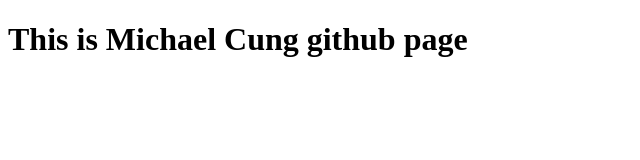
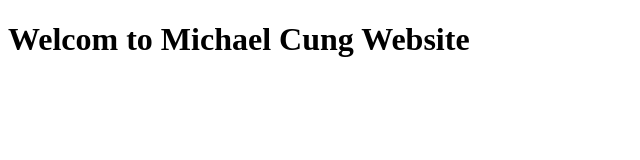
Before and after one commit to Michael-Cung/Michael-Cung.github.io, a plain HTML site: page index.html in a window 1280 px wide. Shown: the whole page, without its empty margins (0-640 px from the left). Drawn offline with Linux system fonts and the light colour scheme.

Commit message:
edit header

```diff
--- a/index.html
+++ b/index.html
@@ -7,7 +7,7 @@
     <title>Michael Cung</title>
 </head>
 <body>
-    <h1>This is Michael Cung github page</h1>
+    <h1>Welcom to Michael Cung Website</h1>
 
 </body>
 </html>
```
